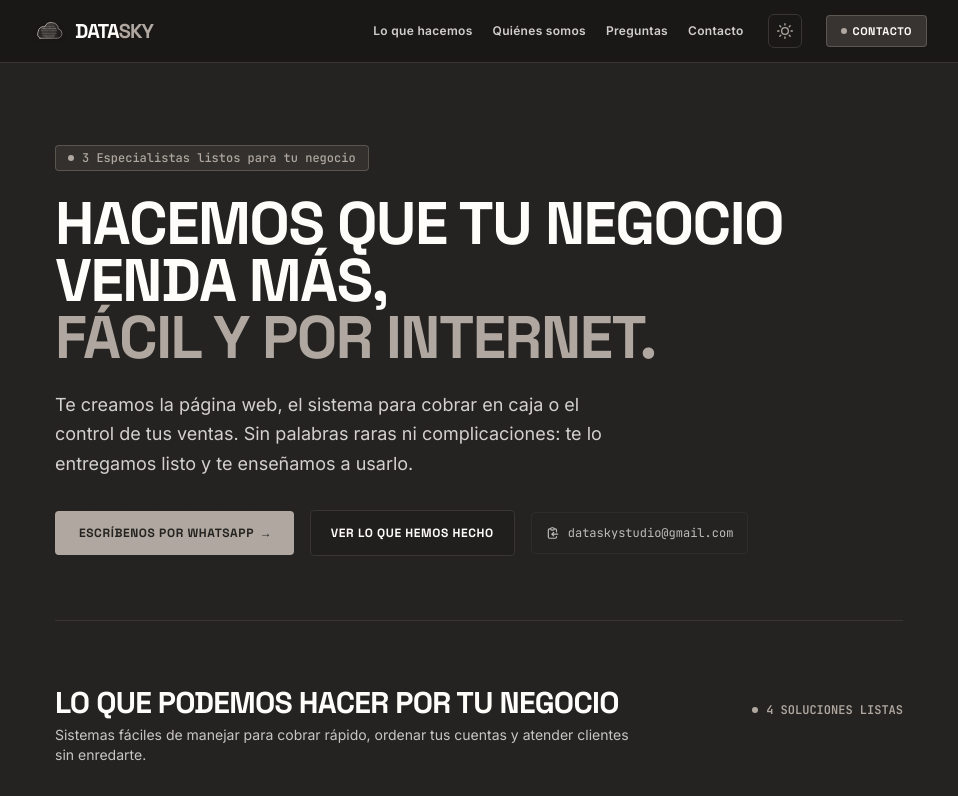
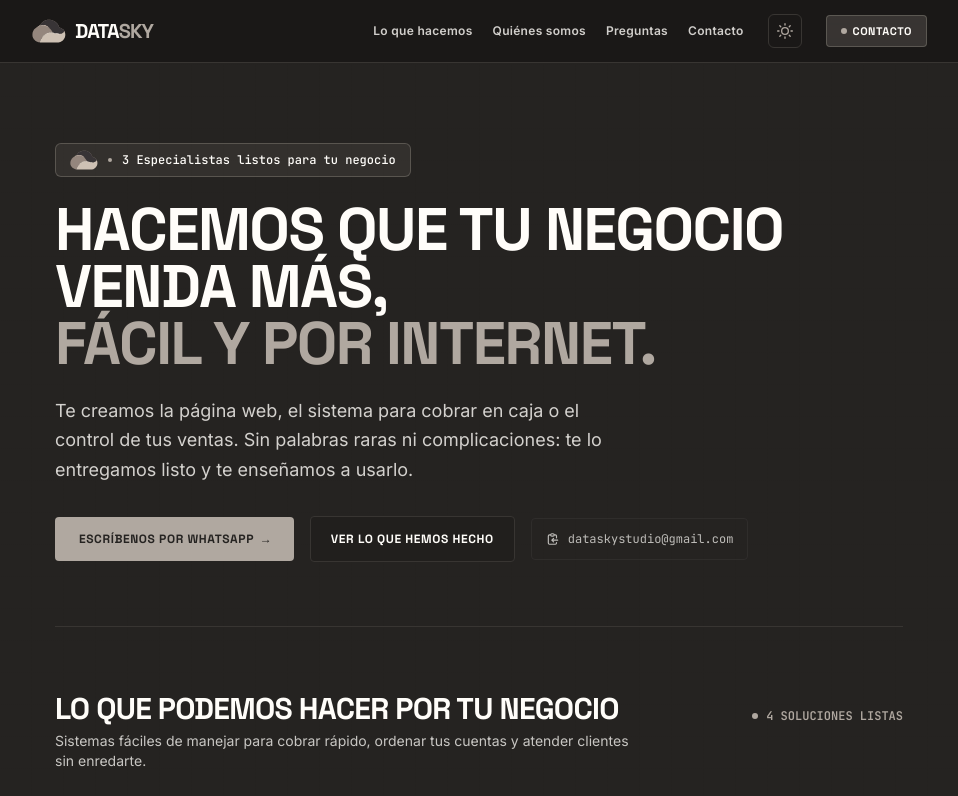
Before and after one commit to darwin13OG/DataSky, a React (Vite) app: page / in a window 1280 px wide. Shown: the top 796 px of the page, without its empty margins (161-1119 px from the left). Built offline with nearby package versions, Linux system fonts and the light colour scheme.

Commit message:
refactor: rebrand as DataSky and update logo assets
Simplified the brand identity by removing "Studio" from the name, updated site metadata, and replaced the logo graphics with new SVG assets.

```diff
--- a/index.html
+++ b/index.html
@@ -3,9 +3,9 @@
   <head>
     <meta charset="UTF-8" />
     <meta name="viewport" content="width=device-width, initial-scale=1.0" />
-    <title>DataSky Studio — Páginas y Sistemas para tu Negocio</title>
+    <title>DataSky — Páginas y Sistemas para tu Negocio</title>
     <meta name="description" content="Soluciones fáciles y listas para usar que ayudan a tu negocio a vender más y ordenar sus cuentas. Desarrollado por Darwin Alzate, Jose Manuel Posada Muñoz y Matyas García." />
-    <meta property="og:title" content="DataSky Studio — Páginas y Sistemas para tu Negocio" />
+    <meta property="og:title" content="DataSky — Páginas y Sistemas para tu Negocio" />
     <meta property="og:description" content="Hacemos que tu negocio venda más, fácil y por internet. Sistemas para cobrar en caja, páginas web y control de ventas." />
     <meta property="og:type" content="website" />
     <meta name="twitter:card" content="summary_large_image" />
--- a/src/components/DataSkyLogo.tsx
+++ b/src/components/DataSkyLogo.tsx
@@ -20,82 +20,17 @@ export const DataSkyLogo: React.FC<DataSkyLogoProps> = ({
 
   return (
     <div className={`inline-flex items-center gap-2.5 ${className}`}>
-      {/* Sleek Cloud SVG with Warm Gray & Smoke Black palette */}
-      <svg
-        viewBox="0 0 100 64"
-        className={`${sizeMap[size]} transition-all duration-300 group-hover:scale-105 shrink-0 drop-shadow-sm`}
-        fill="none"
-        xmlns="http://www.w3.org/2000/svg"
-        aria-label="Logo DataSky Studio"
-      >
-        <defs>
-          {/* Classic Cloud Silhouette ClipPath */}
-          <clipPath id="dataSkyCloudClip">
-            <path d="M25 52h48a13 13 0 0 0 13-13 13 13 0 0 0-10-12.7 20 20 0 0 0-38-6.3A15 15 0 0 0 20 34a14 14 0 0 0 5 18z" />
-          </clipPath>
-
-          {/* Cloud Core Gradient */}
-          <linearGradient id="cloudInnerGrad" x1="10" y1="10" x2="90" y2="55" gradientUnits="userSpaceOnUse">
-            <stop offset="0%" stopColor="#2F2C2A" />
-            <stop offset="50%" stopColor="#252321" />
-            <stop offset="100%" stopColor="#1E1C1A" />
-          </linearGradient>
-
-          {/* Stroke Gradient */}
-          <linearGradient id="cloudStrokeGrad" x1="20" y1="10" x2="80" y2="52" gradientUnits="userSpaceOnUse">
-            <stop offset="0%" stopColor="#D5CFC9" />
-            <stop offset="60%" stopColor="#B0A8A0" />
-            <stop offset="100%" stopColor="#8C847C" />
-          </linearGradient>
-        </defs>
-
-        {/* Clipped Binary Data Matrix inside Cloud */}
-        <g clipPath="url(#dataSkyCloudClip)">
-          {/* Background fill */}
-          <rect width="100" height="64" fill="url(#cloudInnerGrad)" />
-
-          {/* Subtle Ambient warm glow in center */}
-          <circle cx="50" cy="30" r="22" fill="#B0A8A0" fillOpacity="0.16" />
-
-          {/* Clean Matrix Lines */}
-          <text x="50" y="21" textAnchor="middle" fill="#B0A8A0" fillOpacity="0.8" fontSize="4.6" fontFamily="monospace" letterSpacing="0.8" fontWeight="600">
-            01010110
-          </text>
-          <text x="50" y="27" textAnchor="middle" fill="#D5CFC9" fillOpacity="0.9" fontSize="4.6" fontFamily="monospace" letterSpacing="0.7" fontWeight="bold">
-            100101101010
-          </text>
-          <text x="50" y="33" textAnchor="middle" fill="#B0A8A0" fillOpacity="0.85" fontSize="4.6" fontFamily="monospace" letterSpacing="0.6">
-            0011011110011
-          </text>
-          <text x="50" y="39" textAnchor="middle" fill="#B0A8A0" fillOpacity="0.8" fontSize="4.6" fontFamily="monospace" letterSpacing="0.5">
-            1010010110100
-          </text>
-          <text x="50" y="45" textAnchor="middle" fill="#B0A8A0" fillOpacity="0.75" fontSize="4.6" fontFamily="monospace" letterSpacing="0.5">
-            0101010011010
-          </text>
-          <text x="50" y="50" textAnchor="middle" fill="#B0A8A0" fillOpacity="0.65" fontSize="4.6" fontFamily="monospace" letterSpacing="0.5">
-            10101101001
-          </text>
-        </g>
-
-        {/* Crisp Cloud Contour Stroke */}
-        <path
-          d="M25 52h48a13 13 0 0 0 13-13 13 13 0 0 0-10-12.7 20 20 0 0 0-38-6.3A15 15 0 0 0 20 34a14 14 0 0 0 5 18z"
-          stroke="url(#cloudStrokeGrad)"
-          strokeWidth="2.2"
-          strokeLinecap="round"
-          strokeLinejoin="round"
-          fill="none"
-        />
-      </svg>
+      {/* Official DataSky Vector Logo uploaded by user */}
+      <img
+        src="/DataSky.svg"
+        alt="Logo Oficial DataSky"
+        className={`${sizeMap[size]} object-contain transition-transform duration-300 group-hover:scale-105 shrink-0`}
+      />
 
       {withText && (
-        <span className="font-title font-black text-xl tracking-tighter uppercase flex items-center">
+        <span className="font-title font-black text-lg sm:text-xl tracking-tighter uppercase flex items-center">
           <span className="text-[#252321] dark:text-[#FFFDF9]">DATA</span>
           <span className="text-[#B0A8A0]">SKY</span>
-          <span className="text-[10px] font-mono font-normal px-1.5 py-0.5 rounded border border-[#B0A8A0]/40 text-[#B0A8A0] ml-1.5 uppercase">
-            STUDIO
-          </span>
         </span>
       )}
     </div>
--- a/src/components/Footer.tsx
+++ b/src/components/Footer.tsx
@@ -13,9 +13,10 @@ export const Footer: React.FC = () => {
 
         {/* Brand */}
         <div className="flex items-center justify-center gap-2.5">
-          <DataSkyLogo size="sm" />
-          <span className="font-title font-bold text-sm uppercase tracking-tight text-[#252321] dark:text-[#FFFDF9]">
-            DataSky Studio
+          <DataSkyLogo size="md" />
+          <span className="font-title font-black text-lg tracking-tighter uppercase flex items-center">
+            <span className="text-[#252321] dark:text-[#FFFDF9]">DATA</span>
+            <span className="text-[#B0A8A0]">SKY</span>
           </span>
         </div>
 
@@ -61,7 +62,7 @@ export const Footer: React.FC = () => {
 
         {/* Bottom Baseline Centered */}
         <div className="w-full flex flex-col sm:flex-row items-center justify-between gap-2 text-[11px] text-[#252321]/50 dark:text-[#FFFDF9]/50 pt-1">
-          <span>DataSky Studio © {new Date().getFullYear()} — Soluciones fáciles y a la medida para tu negocio.</span>
+          <span>DataSky © {new Date().getFullYear()} — Soluciones fáciles y a la medida para tu negocio.</span>
           <button
             onClick={scrollToTop}
             className="hover:text-[#B0A8A0] transition-colors cursor-pointer py-1 font-medium"
--- a/src/components/Hero.tsx
+++ b/src/components/Hero.tsx
@@ -1,5 +1,6 @@
 import React, { useState } from 'react';
 import { GITHUB_ORG_URL, WHATSAPP_URL, CONTACT_EMAIL } from '../data/team.ts';
+import { DataSkyLogo } from './DataSkyLogo.tsx';
 
 export const Hero: React.FC = () => {
   const [copiedEmail, setCopiedEmail] = useState(false);
@@ -12,10 +13,11 @@ export const Hero: React.FC = () => {
 
   return (
     <section className="pt-14 sm:pt-20 pb-12 sm:pb-16 relative">
-      {/* Top Badge: Clear & Friendly */}
-      <div className="inline-flex items-center gap-2 px-3 py-1 rounded text-xs font-mono font-medium border border-[#B0A8A0]/30 bg-[#B0A8A0]/10 text-[#252321] dark:text-[#B0A8A0] mb-6">
-        <span className="w-1.5 h-1.5 rounded-full bg-[#B0A8A0]"></span>
-        3 Especialistas listos para tu negocio
+      {/* Top Badge: Clear & Friendly with Official Logo */}
+      <div className="inline-flex items-center gap-2.5 px-3.5 py-1.5 rounded-md text-xs font-mono font-medium border border-[#B0A8A0]/30 bg-[#B0A8A0]/10 text-[#252321] dark:text-[#FFFDF9] mb-6">
+        <DataSkyLogo size="sm" />
+        <span className="w-1 h-1 rounded-full bg-[#B0A8A0]"></span>
+        <span>3 Especialistas listos para tu negocio</span>
       </div>
 
       {/* Main Headline with Heavy Space Grotesk 900 */}
--- a/src/components/Navbar.tsx
+++ b/src/components/Navbar.tsx
@@ -16,15 +16,12 @@ export const Navbar: React.FC = () => {
         <a
           href="#"
           className="group flex items-center gap-2 focus:outline-none focus-visible:ring-2 focus-visible:ring-[#B0A8A0] rounded-sm"
-          aria-label="DataSky Studio Inicio"
+          aria-label="DataSky Inicio"
         >
           <DataSkyLogo size="md" />
           <span className="font-title font-black text-lg sm:text-xl tracking-tighter uppercase flex items-center">
             <span className="text-[#252321] dark:text-[#FFFDF9]">DATA</span>
             <span className="text-[#B0A8A0]">SKY</span>
-            <span className="text-[10px] font-mono font-medium px-1.5 py-0.5 rounded border border-[#B0A8A0]/40 text-[#B0A8A0] ml-1.5 hidden xs:inline-block">
-              STUDIO
-            </span>
           </span>
         </a>
 
```
Also changed, not shown: public/DataSky.svg (added), public/favicon.svg.
